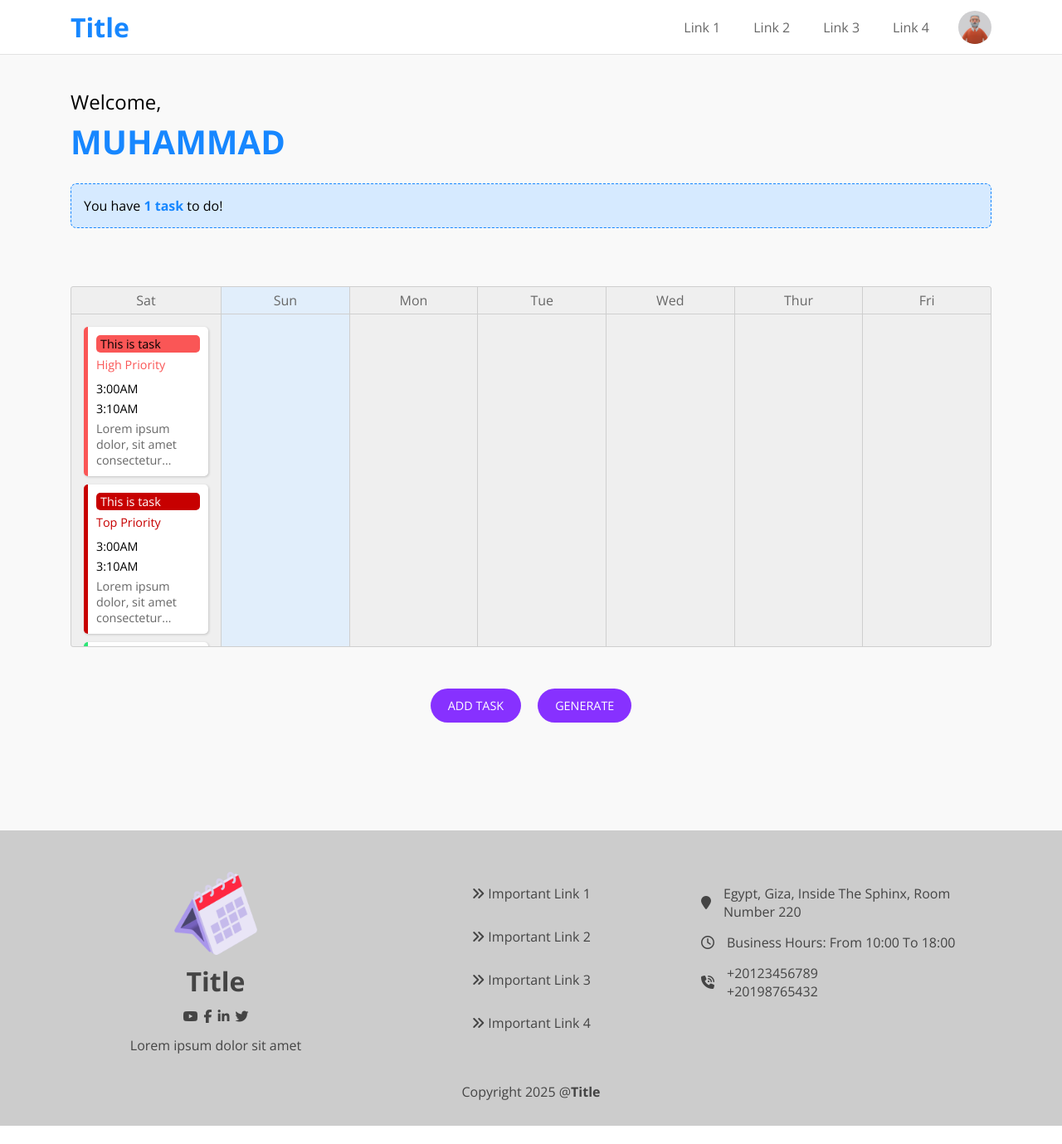
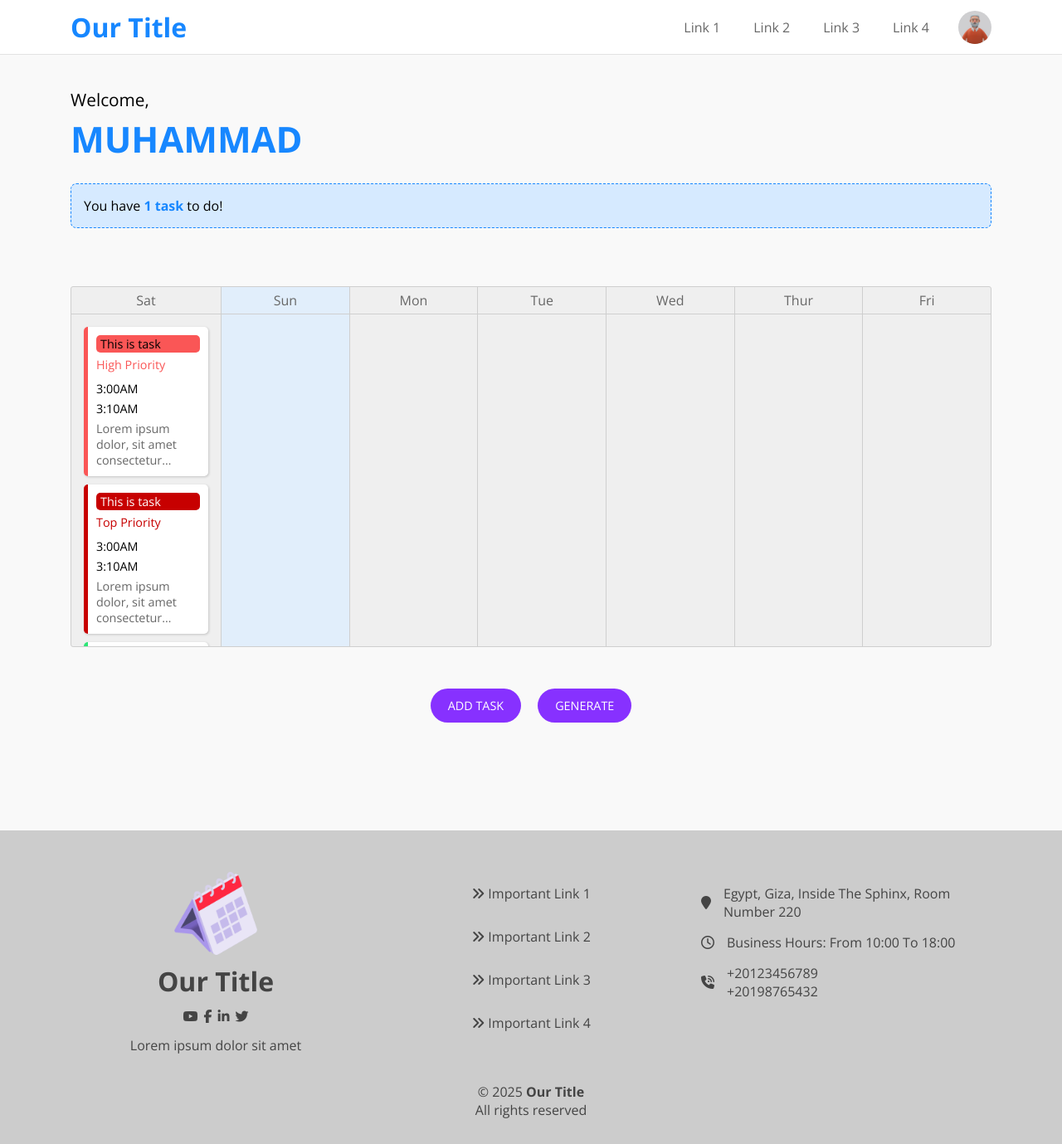
Before and after one commit to muhammad-ahmed-gh/schedule-generator, a Python web app: template templates/index.html in a window 1280 px wide. Shown: the whole page at 83% size. Before the commit the page ends 1357 px from the top, so only its background shows below. Run offline with Jinja, Linux system fonts and the light colour scheme; the template is opened without the code that fills it, so the values that code supplies are empty; some libraries are stand-ins or nearby versions.

Commit message:
chore: change copyright and title, and style the welcome

```diff
--- a/static/css/main.css
+++ b/static/css/main.css
@@ -204,14 +204,14 @@
 
 main .welcome {
   text-transform: capitalize;
-  font-size: 1.5rem;
+  font-size: 1.3rem;
   line-height: 1.5;
 }
 
 main .user {
   color: var(--main-color);
   font-weight: bold;
-  font-size: 2.5rem;
+  font-size: 2.7rem;
   text-transform: uppercase;
 }
 
--- a/templates/index.html
+++ b/templates/index.html
@@ -3,7 +3,7 @@
   <head>
     <meta charset="UTF-8" />
     <meta name="viewport" content="width=device-width, initial-scale=1.0" />
-    <title>Title</title>
+    <title>Our Title</title>
     <link
       rel="shortcut icon"
       href="../static/images/logo.png"
@@ -29,7 +29,7 @@
   <body>
     <header>
       <div class="container">
-        <h1 class="logo">Title</h1>
+        <h1 class="logo">Our Title</h1>
         <div class="options">
           <div class="links">
             <div class="bars">
@@ -160,7 +160,7 @@
         <div class="cols">
           <div class="col">
             <img src="../static/images/logo.png" alt="logo" />
-            <div class="title">Title</div>
+            <div class="title">Our Title</div>
             <div class="social">
               <a href="#"><i class="fa-brands fa-youtube"></i></a>
               <a href="#"><i class="fa-brands fa-facebook-f"></i></a>
@@ -215,7 +215,7 @@
             </div>
           </div>
         </div>
-        <p class="copyright">Copyright 2025 @<span>Title</span></p>
+        <p class="copyright">&copy; 2025 <span>Our Title</span> <br> All rights reserved</p>
       </div>
     </footer>
     <script src="../static/js/main.js"></script>
```
